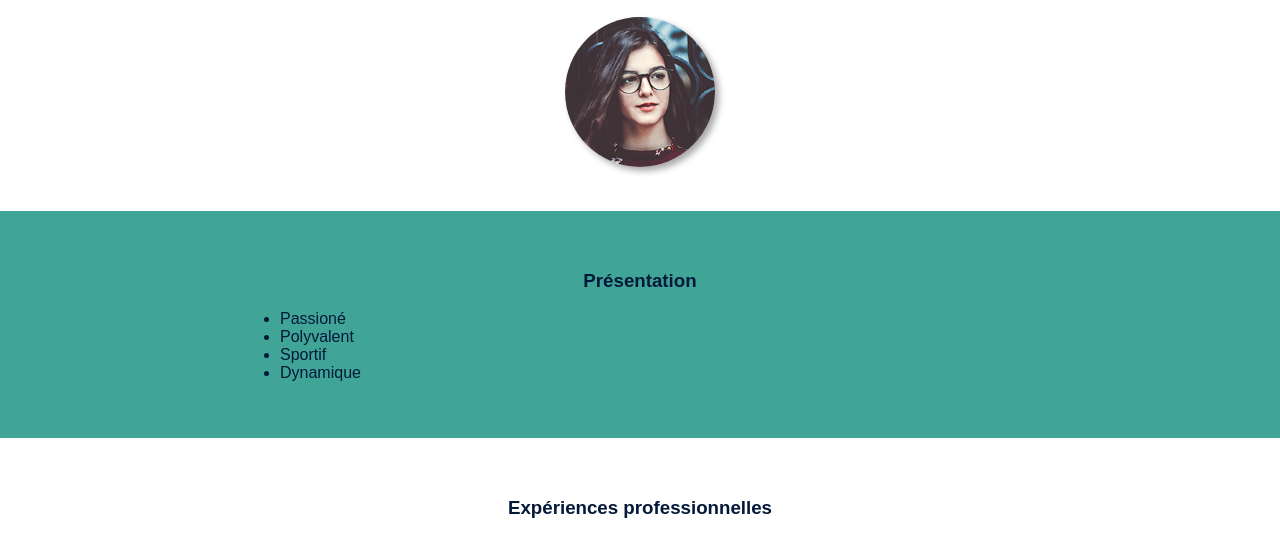
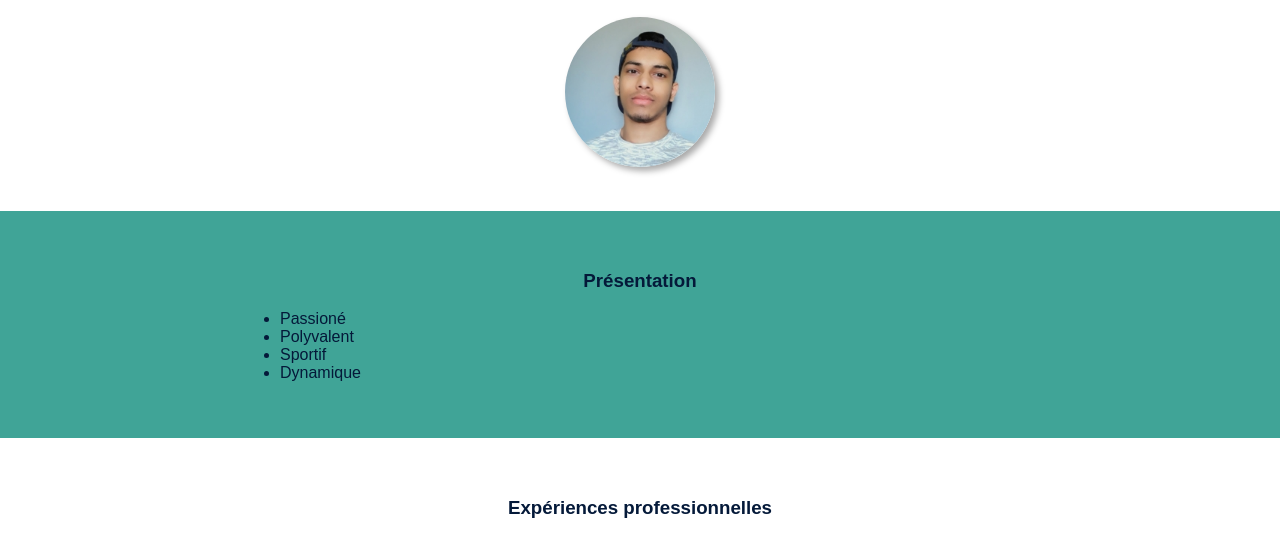
Before and after one commit to Sulemannn/sulemannn.github.io, a plain HTML site: page index.html in a window 1280 px wide. Shown: the part 221-758 px from the top of the page. Drawn offline with Linux system fonts and the light colour scheme.

Commit message:
first commit

```diff
--- a/index.html
+++ b/index.html
@@ -24,7 +24,7 @@
             <div class="content">
               <h1>Suleman KHAN</h1>
               <h2>Développeur fullstack</h2>
-              <img src="camille_martin.png" alt="Photo de Suleman" />
+              <img src="suleman_khan.jpg" alt="Photo de Suleman" />
             </div>
           </header>
 
```
Also changed, not shown: camille_martin.png (deleted), suleman_khan.jpg (added).
